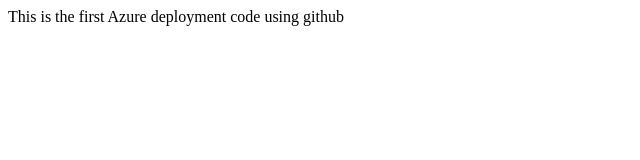
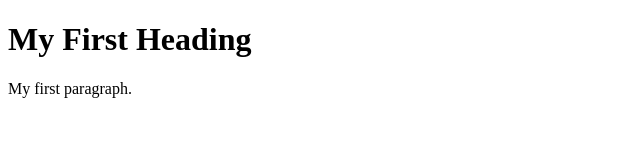
Before and after one commit to Rohit-Hitman/project, a plain HTML site: page Index.html in a window 1280 px wide. Shown: the whole page, without its empty margins (0-640 px from the left). Drawn offline with Linux system fonts and the light colour scheme.

Commit message:
Update Index.html

```diff
--- a/Index.html
+++ b/Index.html
@@ -1,5 +1,10 @@
+<!DOCTYPE html>
 <html>
-  <body>
-<p>This is the first Azure deployment code using github</p>
-  </body>
+<body>
+
+<h1>My First Heading</h1>
+
+<p>My first paragraph.</p>
+
+</body>
 </html>
```
